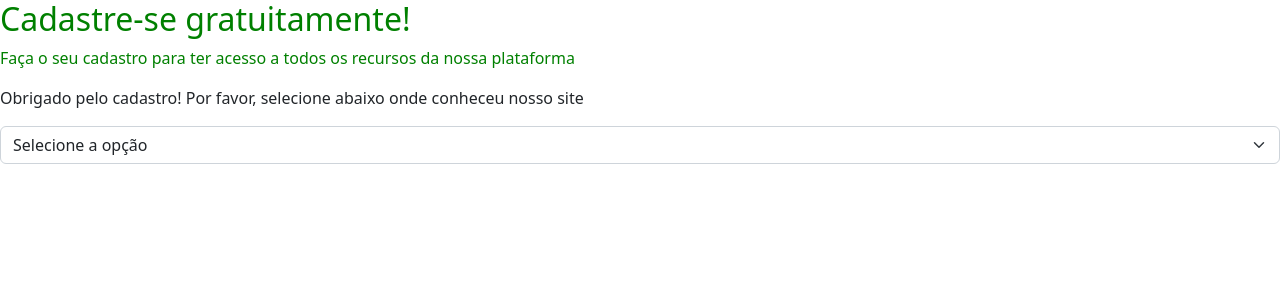
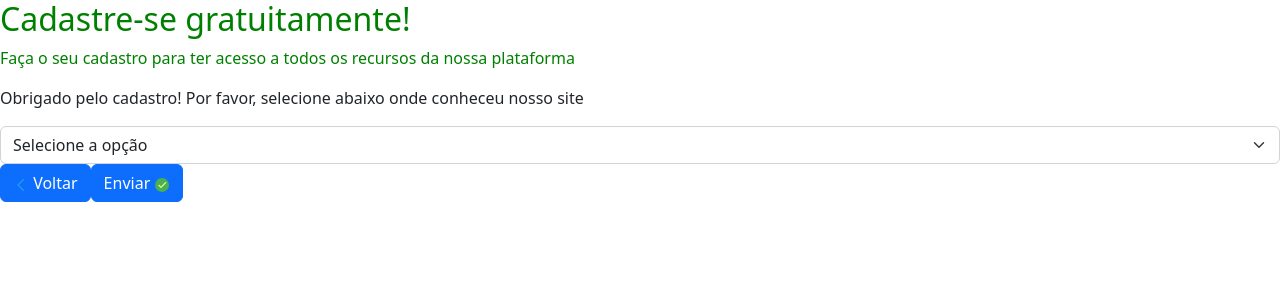
Before and after one commit to douglasfabris/floripamaistec, a React (Vite) app in the folder Exercicios/Semana 10/: page / in a window 1280 px wide. Shown: the top 300 px of the page. Built offline with nearby package versions, Linux system fonts and the light colour scheme.

Commit message:
sem 10 ex 8

```diff
--- a/Exercicios/Semana 10/src/App.jsx
+++ b/Exercicios/Semana 10/src/App.jsx
@@ -1,16 +1,18 @@
 /* eslint-disable no-nested-ternary */
 import { useState } from "react"
+import Button from "react-bootstrap/esm/Button"
+import { FcNext, FcPrevious, FcOk } from "react-icons/fc"
 import DadosPessoaisisForm from "./components/DadosPessoais"
 import Endereco from "./components/Endereco"
 import Agradecimento from "./components/Agradecimento"
 import { CSHeader } from "./SCHeader"
 
 
+
 function App() {
   const [passoAtual, setPassoAtual] = useState(2)
 
-  function mudarPasso(passo, e) {
-    e.preventDefault()
+  function mudarPasso(passo) {
     setPassoAtual(passo)
   }
 
@@ -21,7 +23,12 @@ function App() {
         <p>Faça o seu cadastro para ter acesso a todos os recursos da nossa plataforma</p>
       </CSHeader>
       <form>
-        { passoAtual === 0 ? (<DadosPessoaisisForm/>) : ( passoAtual ===1 ? (<Endereco/>) : (<Agradecimento/>))}
+        { passoAtual === 0 ? (<DadosPessoaisisForm/>) : ( passoAtual === 1 ? (<Endereco/>) : (<Agradecimento/>))}
+        <div>
+          { passoAtual !== 0 ? (<Button variant="primary" type="button" onClick={() => mudarPasso(passoAtual-1)}><FcPrevious/> Voltar</Button>) : ("")}
+          { passoAtual !== 2 ? (<Button variant="primary" type="button" onClick={() => mudarPasso(passoAtual+1)}>Avançar <FcNext/></Button>) : (<Button variant="primary" type="button">Enviar <FcOk /></Button>)}
+        </div>
+
       </form>
 
     </div>
--- a/Exercicios/Semana 10/src/components/DadosPessoais.jsx
+++ b/Exercicios/Semana 10/src/components/DadosPessoais.jsx
@@ -12,9 +12,6 @@ function DadosPessoaisisForm () {
         <Form.Label>E-mail</Form.Label>
         <Form.Control type="email"placeholder='Digite o seu e-mail'/>
       </Form.Group>
-      <Button variant="primary" type="button">
-        Avançar
-      </Button>
     </Form>
    );
 }
--- a/Exercicios/Semana 10/src/components/Endereco.jsx
+++ b/Exercicios/Semana 10/src/components/Endereco.jsx
@@ -32,12 +32,6 @@ function DadosPessoaisisForm () {
         <Form.Label>Estado</Form.Label>
         <Form.Control type="text" placeholder='Digite o estado'/>
       </Form.Group>
-      <Button variant="primary" type="button">
-        Voltar
-      </Button>
-      <Button variant="primary" type="button">
-        Avançar
-      </Button>
     </Form>
    );
 }
```
